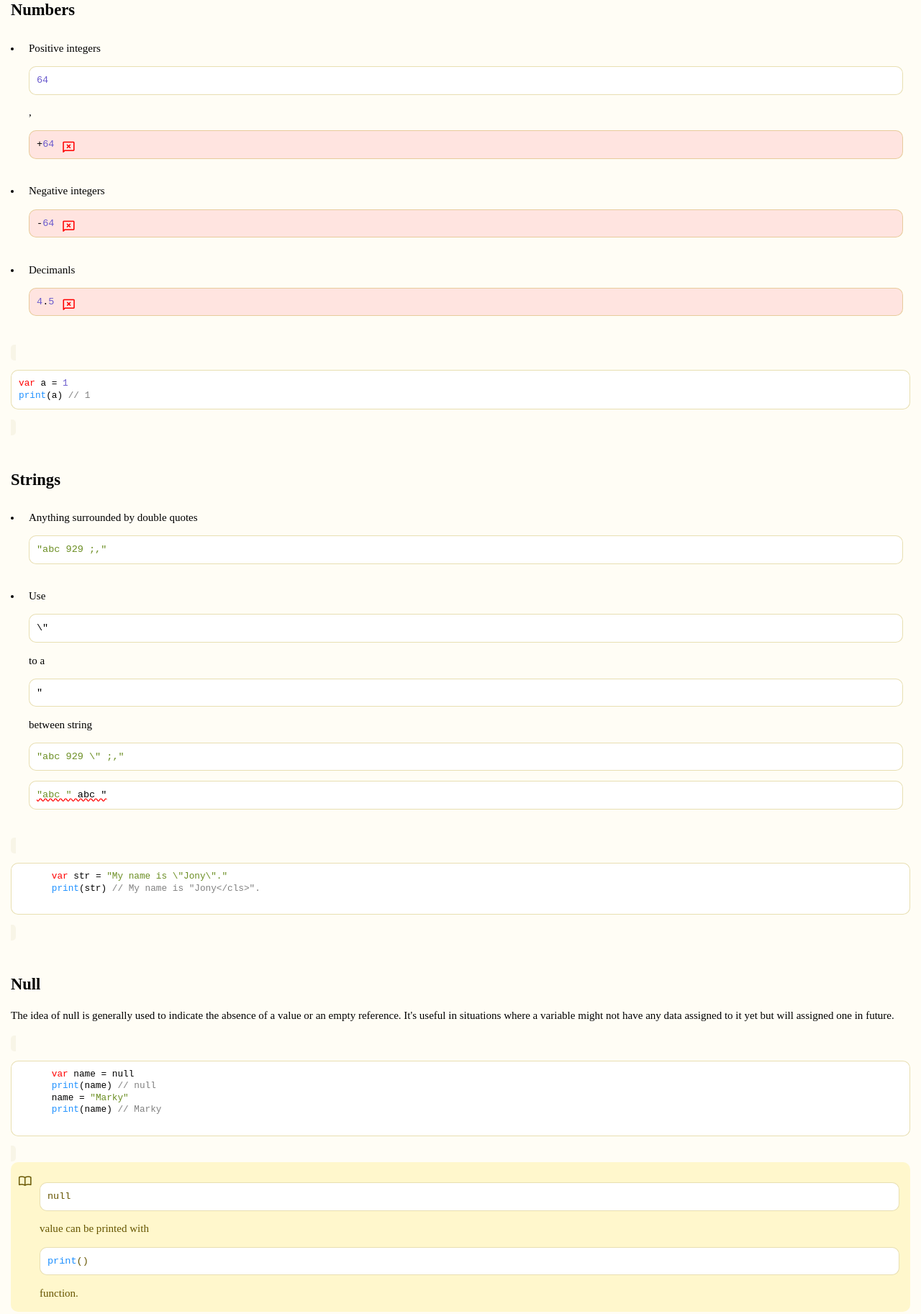
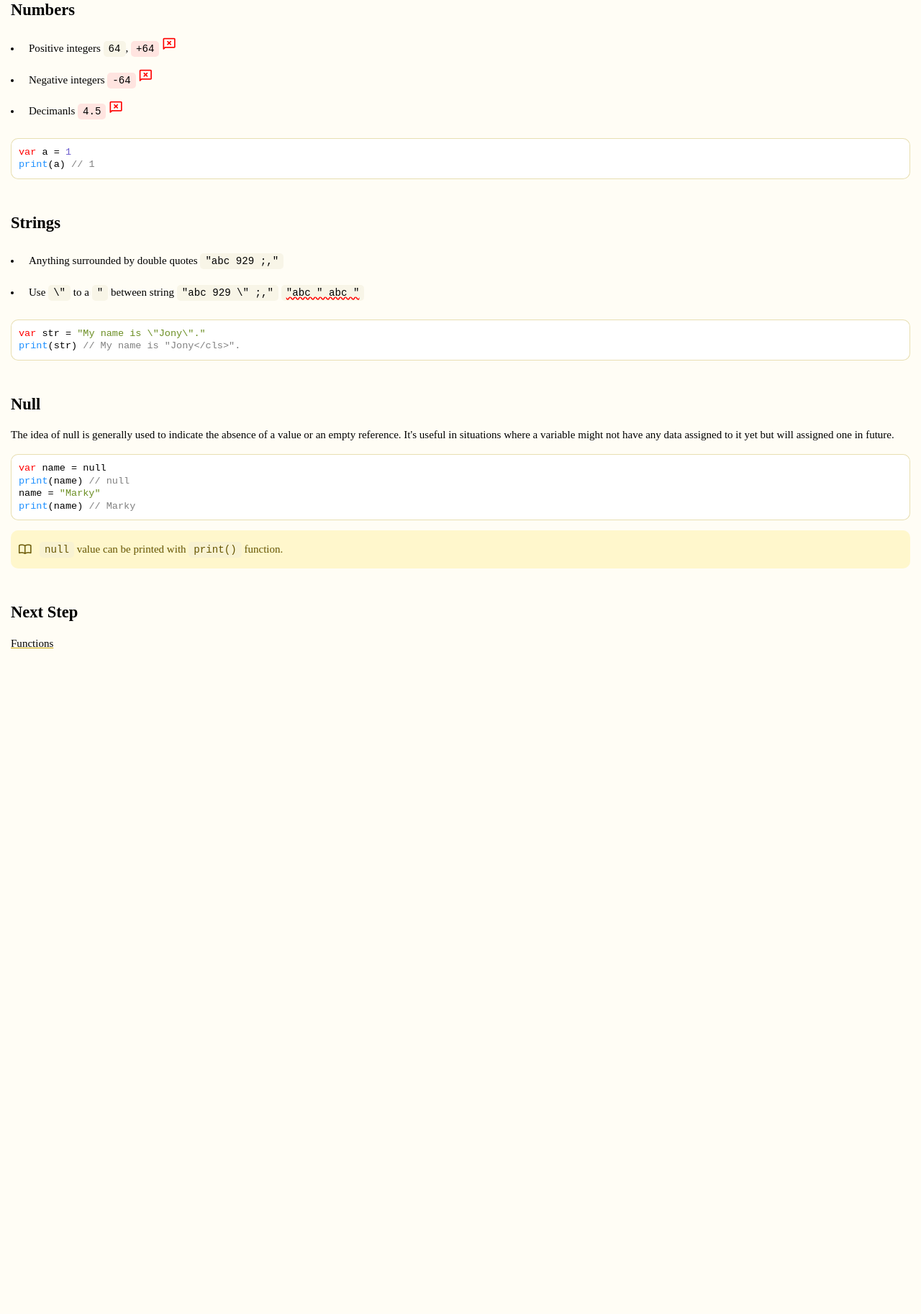
Before and after one commit to sourkr/sour-lang, a plain HTML site: page vars/basic-types.html in a window 1280 px wide. Shown: the part 533-2359 px from the top of the page at 72% size. After the commit the page ends 1454 px from the top, so only its background shows below. Drawn offline with nearby package versions, Linux system fonts and the light colour scheme.

Commit message:
fixed navigation

```diff
--- a/script.js
+++ b/script.js
@@ -1,3 +1,6 @@
+const tag = /<(?<tag>.*?)>(.*?)<\/\k<tag>>/g
+const version = '0.1 Beta'
+
 function lint(code) {
   code = code
     .replaceAll(/(class|fun)\b/g, `<keydef>$1</keydef>`)
@@ -21,7 +24,7 @@ function lint(code) {
   code = code
     .replace(/\/\/.*$/gm, full => {
       full = full
-        .replace(/<(?<tag>.*?)>(.*?)<\/\k<tag>>/g, '$2')
+        .replace(tag, '$2')
         .replaceAll('<', '&lt;')
 
       return `<cmt>${full}</cmt>`
@@ -31,6 +34,11 @@ function lint(code) {
 }
 
 document.addEventListener("DOMContentLoaded", function() {
+  header()
+  highlight()
+});
+
+function highlight() {
   const pres = document.querySelectorAll("pre");
 
   for (const pre of pres) {
@@ -38,4 +46,8 @@ document.addEventListener("DOMContentLoaded", function() {
     const html = lint(code);
     pre.innerHTML = html;
   }
-});
+}
+
+function header() {
+  document.querySelector('.subtitle').innerText = version
+}
--- a/vars/basic-types.html
+++ b/vars/basic-types.html
@@ -25,7 +25,7 @@
 
     <nav>
       <ol>
-        <li class="done"><a href="hello-world.html.html">Hello world</a></li>
+        <li class="done"><a href="hello-world.html">Hello world</a></li>
         <li class="in"><a href="basic-types.html">Basic Types</a></li>
         <li><a href="fun.html">Functions</a></li>
         <li><a href="cls.html">Classes</a></li>
@@ -45,23 +45,21 @@
 
       <ul>
         <li>Positive integers
-          <pre>64</pre>,
-          <pre class="miss">+64</pre>
+          <code>64</code>,
+          <code class="miss">+64</code>
         </li>
         <li>Negative integers
-          <pre class="miss">-64</pre>
+          <code class="miss">-64</code>
         </li>
         <li>Decimanls
-          <pre class="miss">4.5</pre>
+          <code class="miss">4.5</code>
         </li>
       </ul>
 
-      <code>
         <pre>
 var a = 1
 print(a) // 1
 </pre>
-      </code>
     </section>
 
     <section id="str">
@@ -69,22 +67,20 @@ print(a) // 1
 
       <ul>
         <li>Anything surrounded by double quotes
-          <pre>"abc 929 ;,"</pre>
+          <code>"abc 929 ;,"</code>
         </li>
         <li>Use
-          <pre>\"</pre> to a
-          <pre>"</pre> between string
-          <pre>"abc 929 \" ;,"</pre>
-          <pre class="err">"abc " abc "</pre>
+          <code>\"</code> to a
+          <code>"</code> between string
+          <code>"abc 929 \" ;,"</code>
+          <code class="err">"abc " abc "</code>
         </li>
       </ul>
 
-      <code>
         <pre>
 var str = "My name is \"Jony\"."
 print(str) // My name is "Jony".
 </pre>
-      </code>
     </section>
 
     <section id="nul">
@@ -92,18 +88,16 @@ print(a) // 1
 
       <p>The idea of null is generally used to indicate the absence of a value or an empty reference. It's useful in situations where a variable might not have any data assigned to it yet but will assigned one in future.</p>
 
-      <code>
         <pre>
 var name = null
 print(name) // null
 name = "Marky"
 print(name) // Marky
 </pre>
-      </code>
 
       <note>
-        <pre>null</pre> value can be printed with
-        <pre>print()</pre> function.
+        <code>null</code> value can be printed with
+        <code>print()</code> function.
       </note>
     </section>
 
```
Also changed, not shown: vars/cls.html (+6 -14 lines), vars/fun.html (+2 -2 lines). Lines whose indentation alone changed are shown as unchanged.
